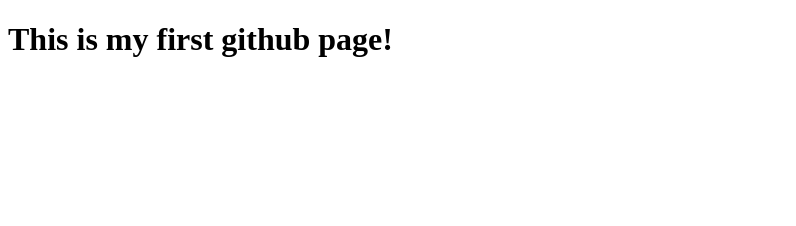
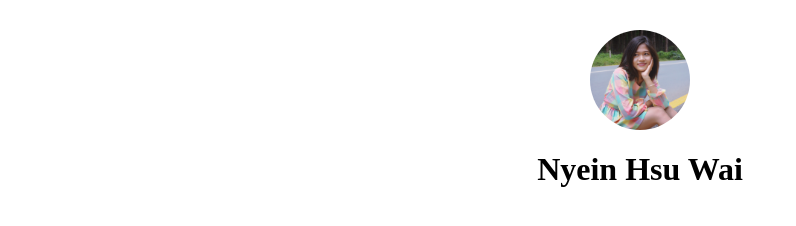
Before and after one commit to NyeinHW/NyeinHW.github.io, a plain HTML site: page index.html in a window 1280 px wide. Shown: the whole page, without its empty margins (0-796 px from the left). Drawn offline with Linux system fonts and the light colour scheme.

Commit message:
second commit

```diff
--- a/index.html
+++ b/index.html
@@ -2,8 +2,12 @@
 <html>
     <head>
         <title>My Site!</title>
+        <link rel="stylesheet" href="style/css/style.css">
     </head>
     <body>
-        <h1>This is my first github page!</h1>
+        <div id="header">
+            <img src="style/2.jpg" alt="My Photo"/>
+            <h1>Nyein Hsu Wai</h1>
+        </div>
     </body>
 </html>
--- /dev/null
+++ b/style/css/style.css
@@ -0,0 +1,11 @@
+img{
+      border-radius: 50%;
+      width:100px;
+      height:auto;
+}
+#header{
+    display: flex;
+    flex-direction: column;
+    align-items: center;
+    margin:30px;
+}
```
Also changed, not shown: style/1.jpg (added), style/2.jpg (added).
